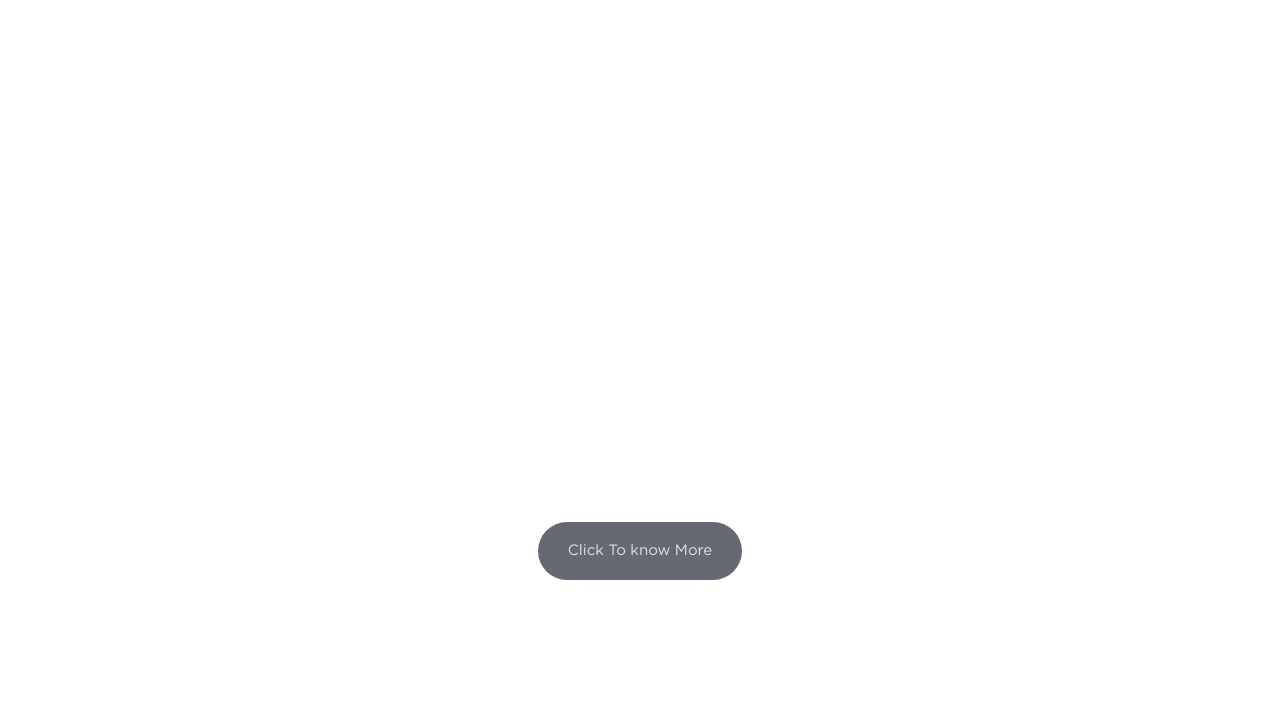
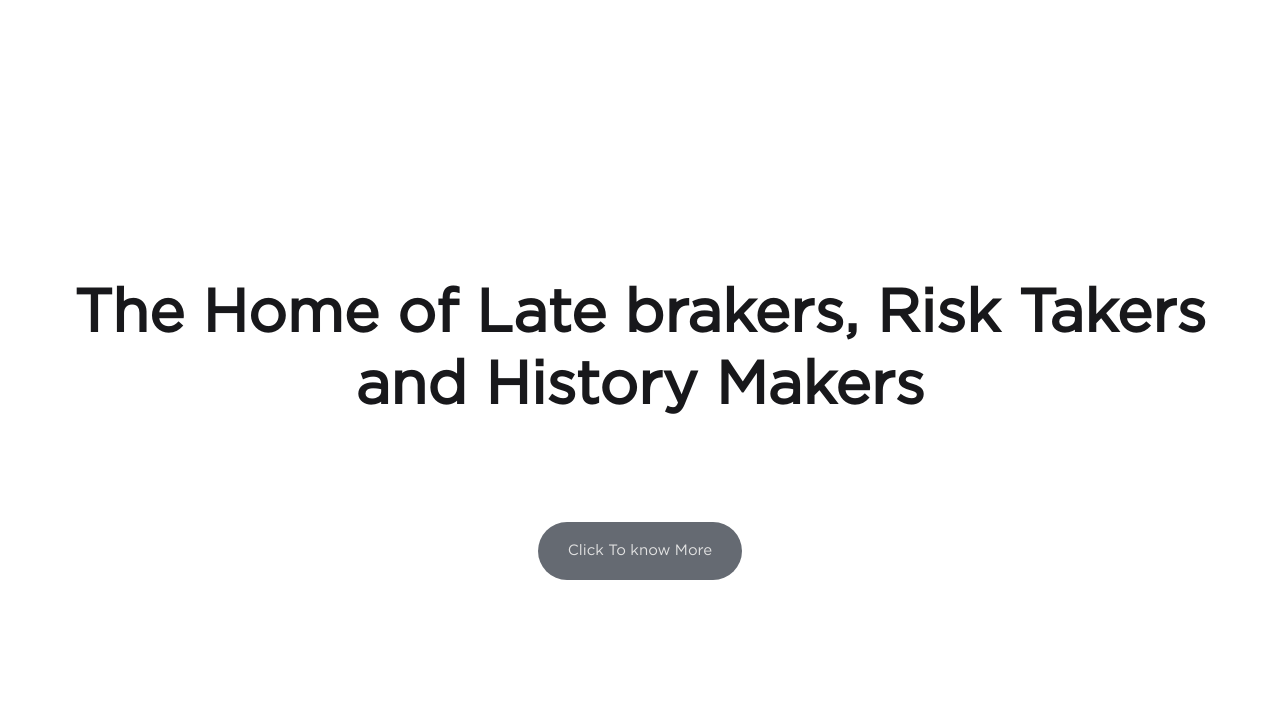
Before and after one commit to Dani-eTech/GetSetGo.io, a plain HTML site: page index.html in a window 1280 px wide. Shown: the part 81-800 px from the top of the page. Drawn offline with Linux system fonts and the light colour scheme.

Commit message:
Update home.css

```diff
--- a/home.css
+++ b/home.css
@@ -87,7 +87,7 @@
     font-family: gotham;
     font-size: 60px;
     text-align: center;
-    color: white;
+    color: #18181b;
   }
 
   section p {
```
